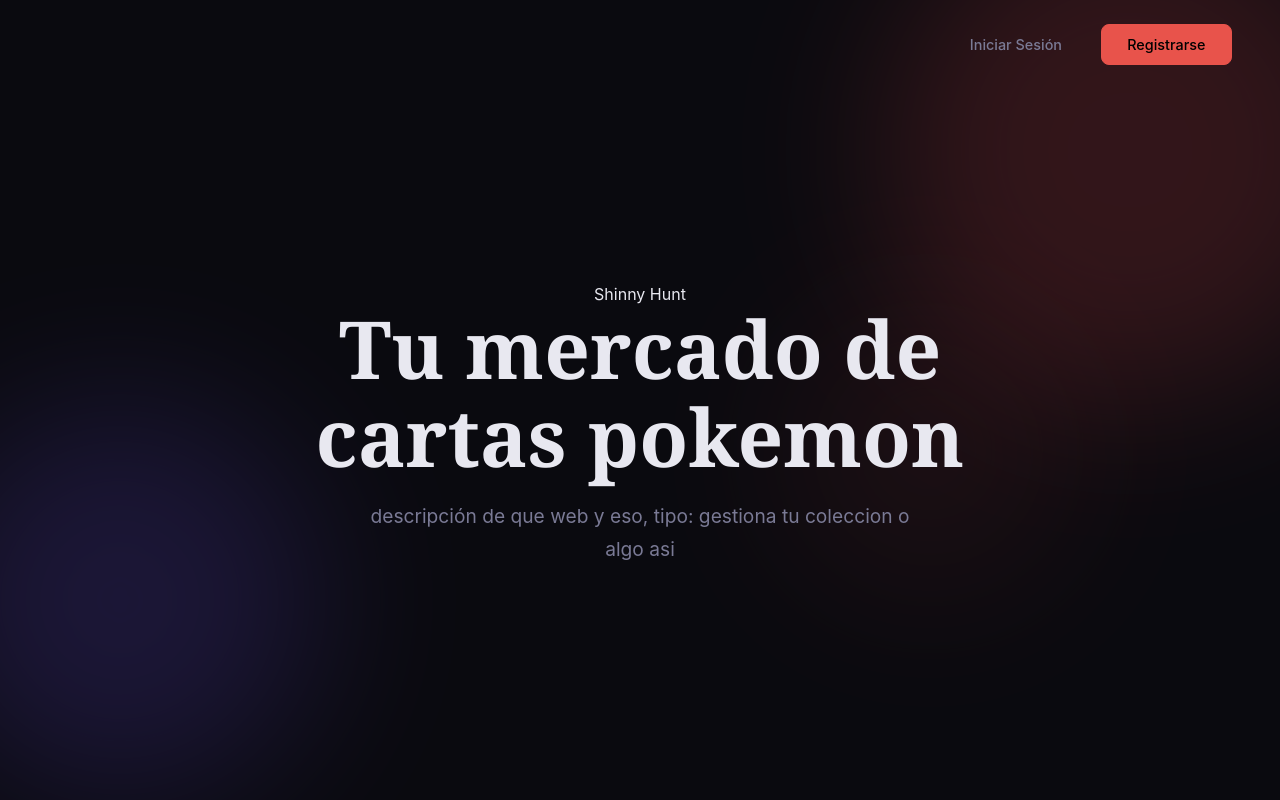
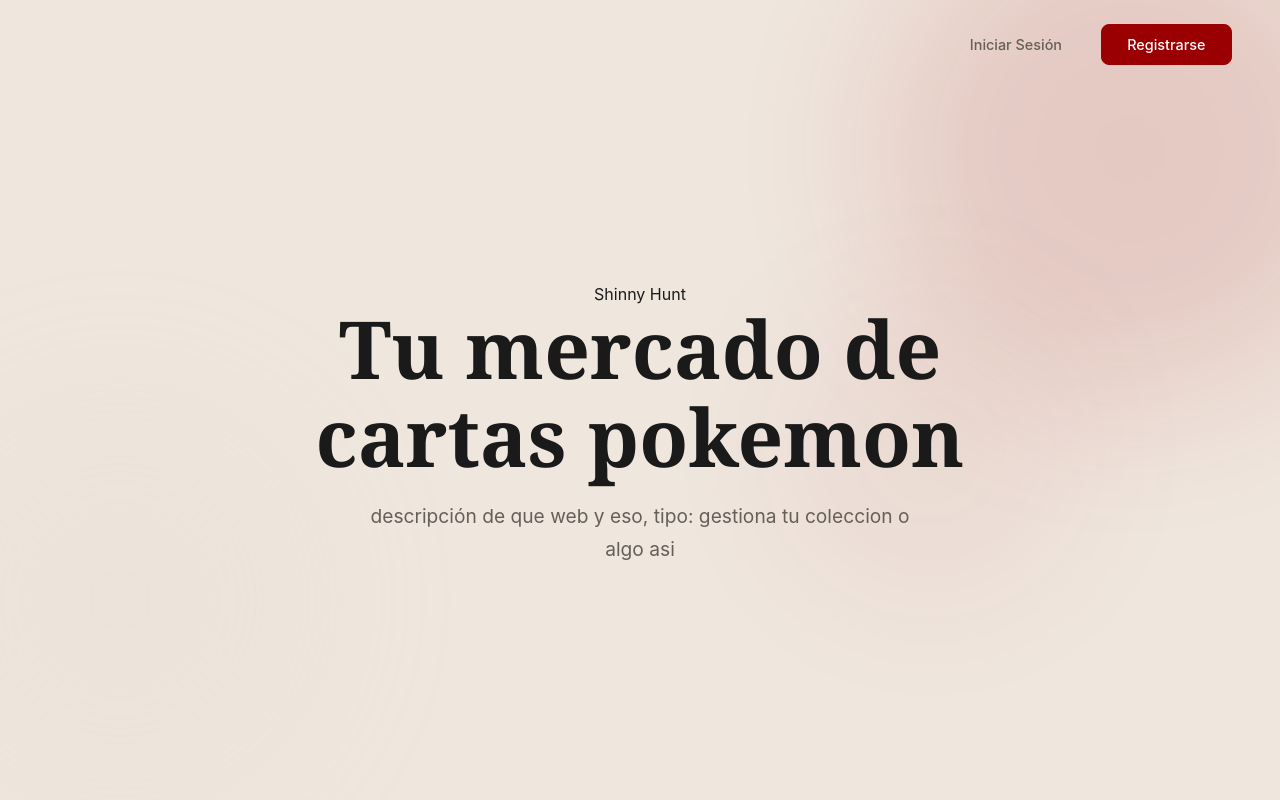
Before and after one commit to DeliaNav/ShinyHunt, a PHP site: page /TFG/views/welcome.php in a window 1280 px wide. Run offline with PHP 8.4, Linux system fonts and the light colour scheme.

Commit message:
Ahora si que si css acabado

```diff
--- a/Codigo/index.php
+++ b/Codigo/index.php
@@ -15,7 +15,7 @@ $router->add('/TFG/Codigo/auth', 'LoginController@authenticate');
 $router->add('/TFG/Codigo/registro', 'LoginController@showRegister');
 $router->add('/TFG/Codigo/do-register', 'LoginController@register');
 
-$router->add('/TFG/Codigo/welcome', 'WelcomeController@index');
+$router->add('/TFG/Codigo/', 'WelcomeController@index');
 $router->add('/TFG/Codigo/home', 'HomeController@index');
 
 $router->add('/TFG/Codigo/buscar', 'buscadorController@search');
--- a/Codigo/public/css/welcome.css
+++ b/Codigo/public/css/welcome.css
@@ -1,14 +1,15 @@
 /* welcome.css */
 :root {
-  --bg:      #0a0a0f;
-  --accent:  #e8534b;
-  --text:    #e8e8f0;
-  --muted:   #7a7a95;
-  --border:  #2a2a3a;
+  --bg:      #EFE6DE;               /* Crema */
+  --accent:  #9A0002;               /* Vino */
+  --text:    #1a1a1a;               /* Negro suave para lectura */
+  --muted:   #665f58;               /* Gris cálido */
+  --border:  #d6ccc2;               /* Crema oscuro para bordes */
   --radius:  10px;
   --font-head: 'Cinzel', Georgia, serif;
   --font-body: 'Inter', system-ui, sans-serif;
 }
+
 *, *::before, *::after { box-sizing: border-box; margin: 0; padding: 0; }
 body { font-family: var(--font-body); background: var(--bg); color: var(--text); }
 a { text-decoration: none; color: inherit; }
@@ -27,15 +28,17 @@ a { text-decoration: none; color: inherit; }
   pointer-events: none;
   overflow: hidden;
 }
+
+/* Orbes decorativos adaptados a la nueva paleta */
 .orb {
   position: absolute;
   border-radius: 50%;
   filter: blur(80px);
-  opacity: .18;
+  opacity: .12; /* Bajada un poco la opacidad por el fondo claro */
 }
-.orb1 { width: 500px; height: 500px; background: #e84b4b; top: -100px; right: -100px; }
-.orb2 { width: 400px; height: 400px; background: #6b4fe8; bottom: 0; left: -80px; }
-.orb3 { width: 300px; height: 300px; background: #e84b4b; bottom: 200px; right: 200px; opacity: .08; }
+.orb1 { width: 500px; height: 500px; background: #9A0002; top: -100px; right: -100px; }
+.orb2 { width: 400px; height: 400px; background: #d6ccc2; bottom: 0; left: -80px; }
+.orb3 { width: 300px; height: 300px; background: #9A0002; bottom: 200px; right: 200px; opacity: .05; }
 
 .top-nav {
   position: relative;
@@ -70,8 +73,8 @@ a { text-decoration: none; color: inherit; }
   display: inline-flex;
   align-items: center;
   gap: .5rem;
-  background: rgba(232,184,75,.1);
-  border: 1px solid rgba(232,184,75,.3);
+  background: rgba(154, 0, 2, 0.1); /* Fondo vino muy suave */
+  border: 1px solid rgba(154, 0, 2, 0.2);
   color: var(--accent);
   padding: .35rem .9rem;
   border-radius: 20px;
@@ -88,6 +91,7 @@ a { text-decoration: none; color: inherit; }
   line-height: 1.1;
   margin-bottom: 1.25rem;
   max-width: 700px;
+  color: #1a1a1a;
 }
 .hero-title em { color: var(--accent); font-style: normal; }
 .hero-subtitle {
@@ -110,10 +114,10 @@ a { text-decoration: none; color: inherit; }
   transition: all .2s;
   cursor: pointer;
 }
-.btn-primary  { background: var(--accent); color: #000; border-color: var(--accent); }
-.btn-primary:hover { background: #e84b4b; transform: translateY(-1px); }
+.btn-primary  { background: var(--accent); color: #ffffff; border-color: var(--accent); }
+.btn-primary:hover { background: #7a0002; transform: translateY(-1px); }
 .btn-outline  { background: transparent; color: var(--text); border-color: var(--border); }
-.btn-outline:hover { border-color: var(--accent); color: var(--accent); }
+.btn-outline:hover { border-color: var(--accent); color: var(--accent); background: rgba(154, 0, 2, 0.05); }
 .btn-ghost    { background: transparent; color: var(--muted); border-color: transparent; }
-.btn-ghost:hover { color: var(--text); }
+.btn-ghost:hover { color: var(--accent); }
 .btn-lg { padding: .9rem 2.2rem; font-size: 1rem; }
```
Also changed, not shown: Codigo/public/css/login.css (+23 -10 lines), Codigo/public/css/styles.css (+16 -7 lines).
